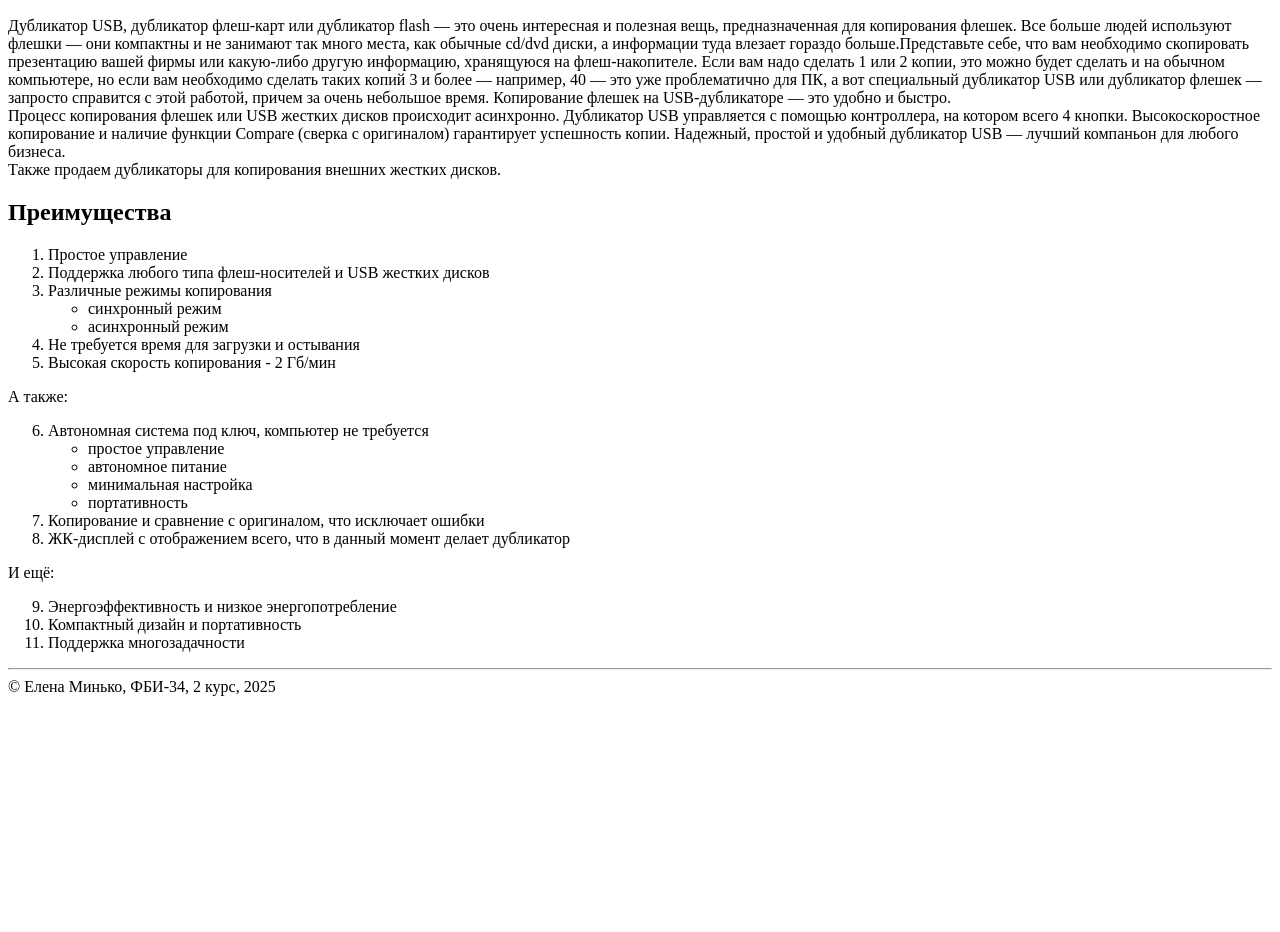
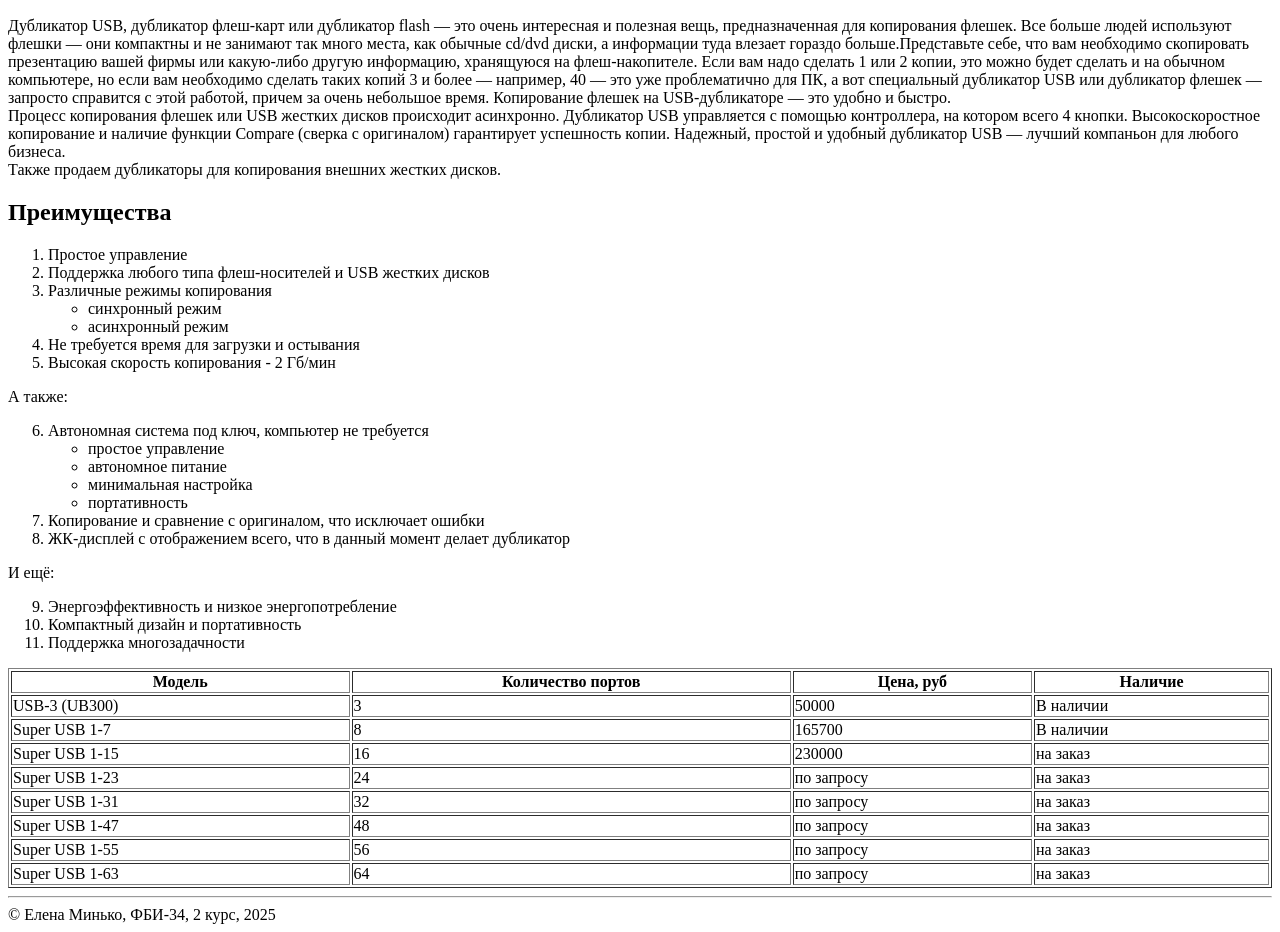
Before and after one commit to yaminjion/minko-labs, a plain HTML site: page lab2/usb.html in a window 1280 px wide. Shown: the part 146-1078 px from the top of the page. Before the commit the page ends 850 px from the top, so only its background shows below. Drawn offline with Linux system fonts and the light colour scheme.

Commit message:
Модели дубликаторов

```diff
--- a/lab2/usb.html
+++ b/lab2/usb.html
@@ -68,6 +68,63 @@
                 <li>Поддержка многозадачности</li>
             </ol>
 
+            <table border = "1" width="100%">
+                <tr>
+                    <th>Модель</th>
+                    <th>Количество портов</th>
+                    <th>Цена, руб</th>
+                    <th>Наличие</th>
+                </tr>
+                <tr>
+                    <td>USB-3 (UB300)</td>
+                    <td>3</td>
+                    <td>50000</td>
+                    <td>В наличии</td>
+                </tr>
+                <tr>
+                    <td>Super USB 1-7</td>
+                    <td>8</td>
+                    <td>165700</td>
+                    <td>В наличии</td>
+                </tr>
+                <tr>
+                    <td>Super USB 1-15</td>
+                    <td>16</td>
+                    <td>230000</td>
+                    <td>на заказ</td>
+                </tr>
+                <tr>
+                    <td>Super USB 1-23</td>
+                    <td>24</td>
+                    <td>по запросу</td>
+                    <td>на заказ</td>
+                </tr>
+                <tr>
+                    <td>Super USB 1-31</td>
+                    <td>32</td>
+                    <td>по запросу</td>
+                    <td>на заказ</td>
+                </tr>
+                <tr>
+                    <td>Super USB 1-47</td>
+                    <td>48</td>
+                    <td>по запросу</td>
+                    <td>на заказ</td>
+                </tr>
+                <tr>
+                    <td>Super USB 1-55</td>
+                    <td>56</td>
+                    <td>по запросу</td>
+                    <td>на заказ</td>
+                </tr>
+                <tr>
+                    <td>Super USB 1-63</td>
+                    <td>64</td>
+                    <td>по запросу</td>
+                    <td>на заказ</td>
+                </tr>
+            </table>
+
         </main>
 
         <footer>
```
